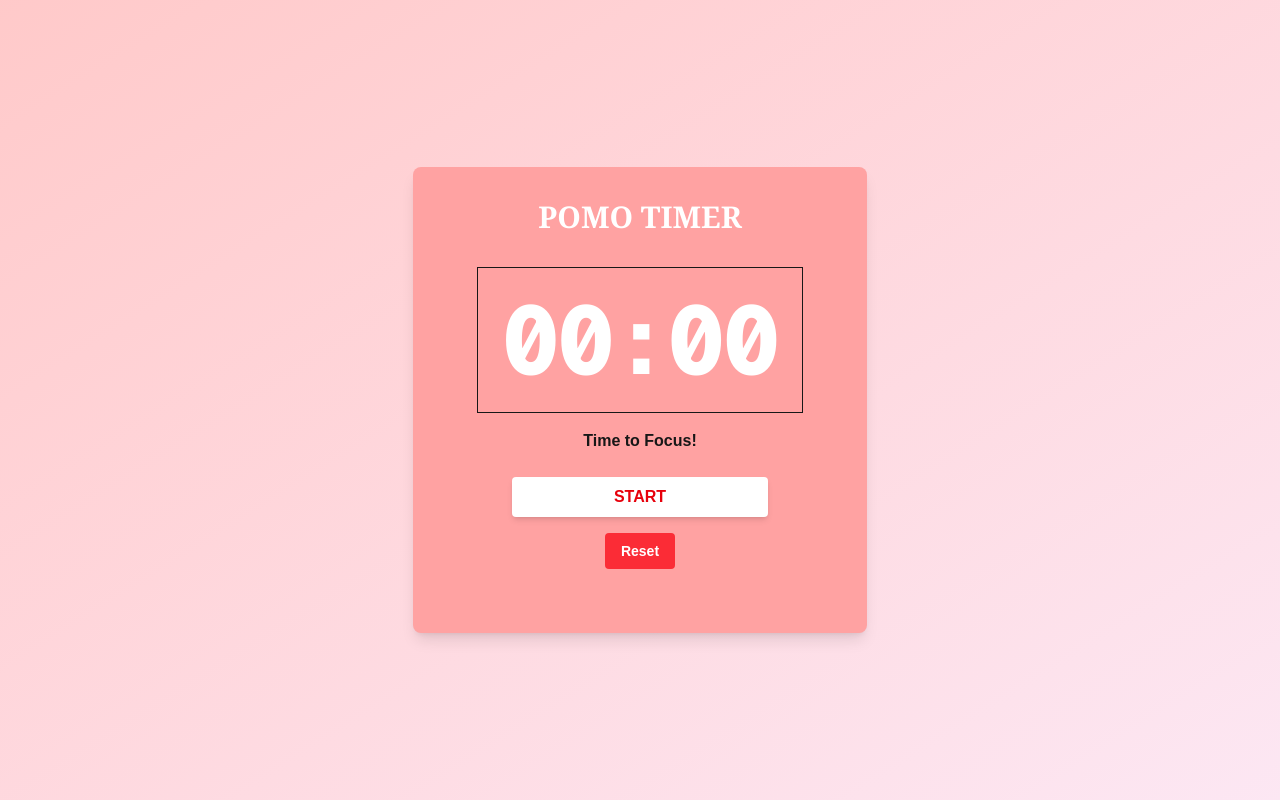
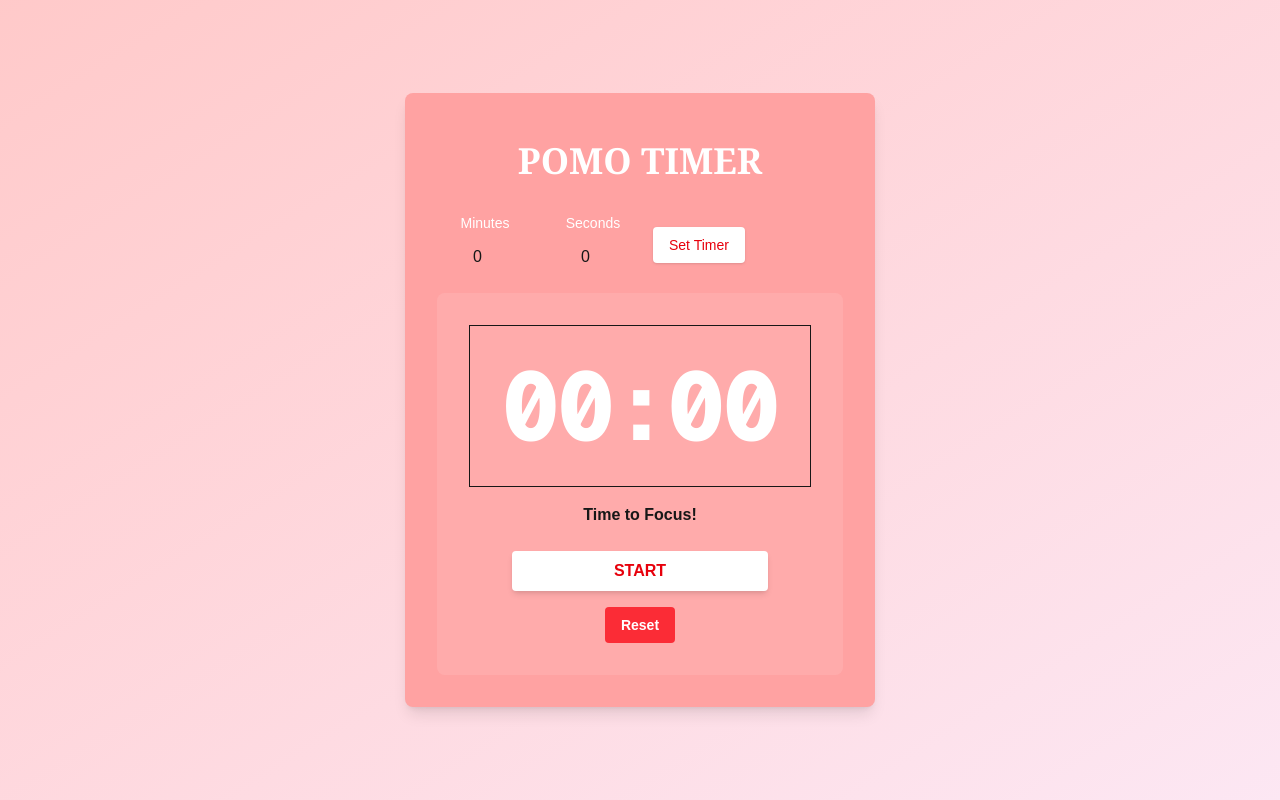
Before and after one commit to ai-tngl/pomo-timer, a Next.js app: page / in a window 1280 px wide. Built offline with nearby package versions, Linux system fonts and the light colour scheme.

Commit message:
added design

```diff
--- a/src/app/components/TimerDisplay.js
+++ b/src/app/components/TimerDisplay.js
@@ -4,7 +4,7 @@ export default function TimerDisplay({ minutes, seconds }) {
     const formattedSeconds = String(seconds).padStart(2, '0');
 
     return (
-        <div className="border p-6 w-full flex flex-col items-center py-6">
+        <div className="border p-8 w-full flex flex-col items-center">
             <div className="text-8xl md:text-8xl font-extrabold font-mono text-white tracking-tight">
                 {formattedMinutes}:{formattedSeconds}
             </div>
--- a/src/app/page.js
+++ b/src/app/page.js
@@ -9,6 +9,8 @@ export default function Home() {
   const [minutes, setMinutes] = useState(0);
   const [isRunning, setIsRunning] = useState(false);
 
+  const [inputMinutes,setInputMinutes] = useState(0);
+  const [inputSeconds,setInputSeconds] = useState(0);
 
  useEffect(() => {
     if (!isRunning) return;
@@ -21,7 +23,7 @@ export default function Home() {
           return 0;
         }
         if (s === 0) {
-          setMinutes((m) => (m > 0 ? m - 1 : 0));
+          setMinutes((m) => (m > 0 ? m - 1: 0));
           return 59;
         }
         return s - 1;
@@ -29,24 +31,63 @@ export default function Home() {
     }, 1000);
 
     return () => clearInterval(interval);
-  }, [isRunning, minutes]);
+  }, [isRunning]);
 
-  const handleStart = () => setIsRunning(true);
+  const handleSetTimer = () => {
+    setMinutes(inputMinutes);
+    setSeconds(inputSeconds);
+    setIsRunning(false);
+  }
+  const handleStart = () =>setIsRunning(true);
   const handlePause = () => setIsRunning(false);
   const handleReset = () => {
     setIsRunning(false);
     setSeconds(0);
-    setMinutes(1);
+    setMinutes(0);
   };
 
   return (
-    <div className="min-h-screen flex flex-col items-center justify-center bg-gradient-to-br from-red-200 to-pink-100 ">
-  <main className="flex flex-col items-center bg-red-300 bg-opacity-80 p-8 rounded-lg shadow-lg">
-      <div className="w-full max-w-3xl">
-          <h1 className="flex flex-col text-center top-4 left-6 text-3xl font-bold font-serif text-white">
-            POMO TIMER
-          </h1>
-          <div className="rounded-lg p-8 flex flex-col items-center">
+    <div className="min-h-screen flex flex-col items-center justify-center bg-gradient-to-br from-red-200 to-pink-100">
+      <main className="flex flex-col items-center bg-red-300 bg-opacity-80 p-8 rounded-lg shadow-lg">
+        <div className="w-full max-w-3xl">
+          <h1 className="py-4 text-4xl text-center font-bold font-serif text-white mb-4">POMO TIMER</h1>
+
+          <div className="flex items-center gap-3 mb-4">
+            <div className="flex flex-col items-center">
+              <label className="text-sm text-white mb-1">Minutes</label>
+              <input
+                type="number"
+                min="0"
+                max="999"
+                value={inputMinutes}
+                onChange={(e) => setInputMinutes(e.target.value)}
+                disabled={isRunning}
+                className="w-24 text-center rounded p-2"
+              />
+            </div>
+
+            <div className="flex flex-col items-center">
+              <label className="text-sm text-white mb-1">Seconds</label>
+              <input
+                type="number"
+                min="0"
+                max="59"
+                value={inputSeconds}
+                onChange={(e) => setInputSeconds(e.target.value)}
+                disabled={isRunning}
+                className="w-24 text-center rounded p-2"
+              />
+            </div>
+
+            <button
+              onClick={handleSetTimer}
+              className="px-4 py-2 bg-white text-red-600 rounded shadow text-sm hover:bg-red-500 hover:text-white"
+            >
+              Set Timer
+            </button>
+          </div>
+
+          <div className="rounded-lg p-8 flex flex-col items-center bg-white/10">
             <TimerDisplay minutes={minutes} seconds={seconds} />
             <p className="py-4 font-semibold">Time to Focus!</p>
             <Controls
@@ -55,11 +96,9 @@ export default function Home() {
               onPause={handlePause}
               onReset={handleReset}
             />
+          </div>
         </div>
-      </div>
-    </main>
+      </main>
     </div>
-
   );
-
 }
```
